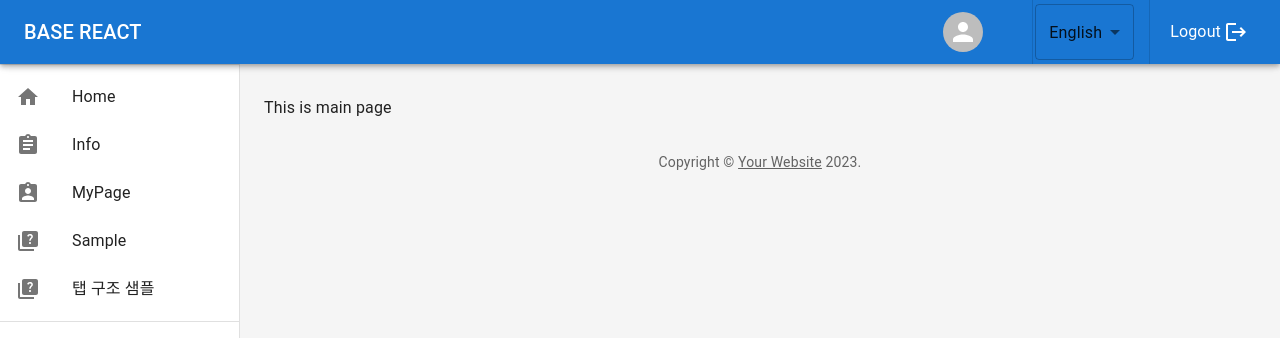
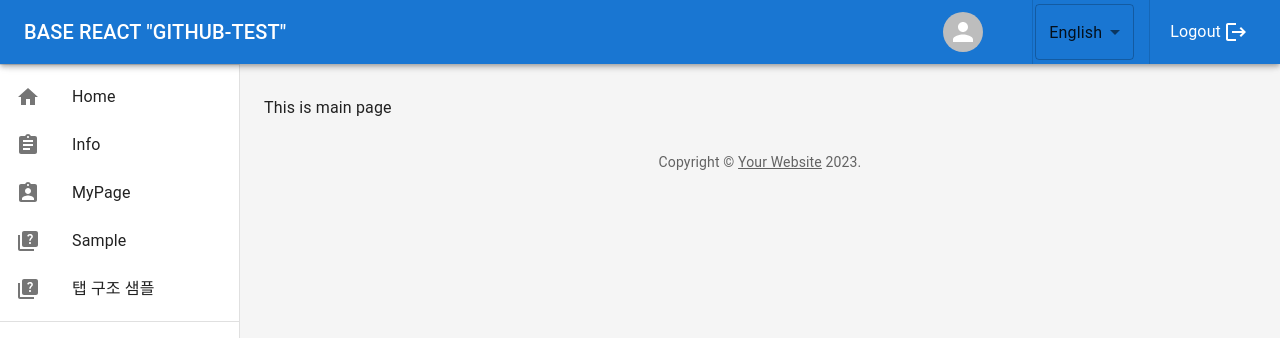
Before and after one commit to kokomai/base_react, a React (Create React App) app: page / in a window 1280 px wide. Shown: the top 338 px of the page. Built offline with nearby package versions, Linux system fonts and the light colour scheme.

Commit message:
github action test commit

```diff
--- a/src/fragments/Header.js
+++ b/src/fragments/Header.js
@@ -39,7 +39,7 @@ function Header() {
                     noWrap
                     sx={{ flexGrow: 1 }}
                 >
-                    BASE REACT
+                    BASE REACT "GITHUB-TEST"
                 </Typography>
                 <Avatar alt={userName}/>
                 <Typography
```
